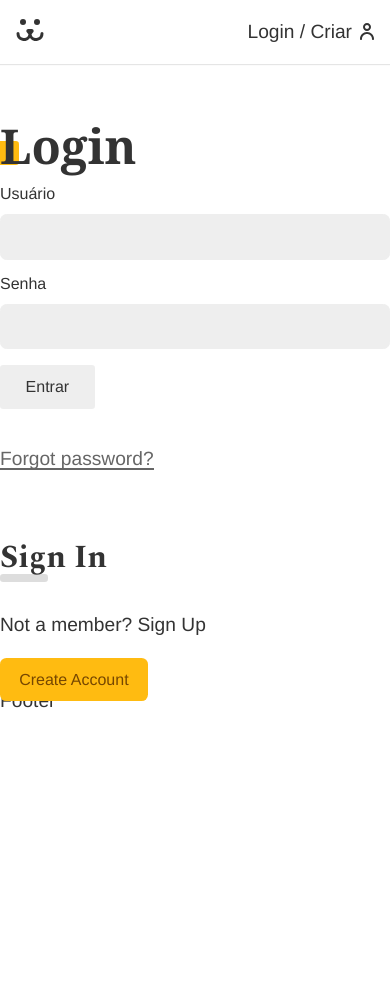
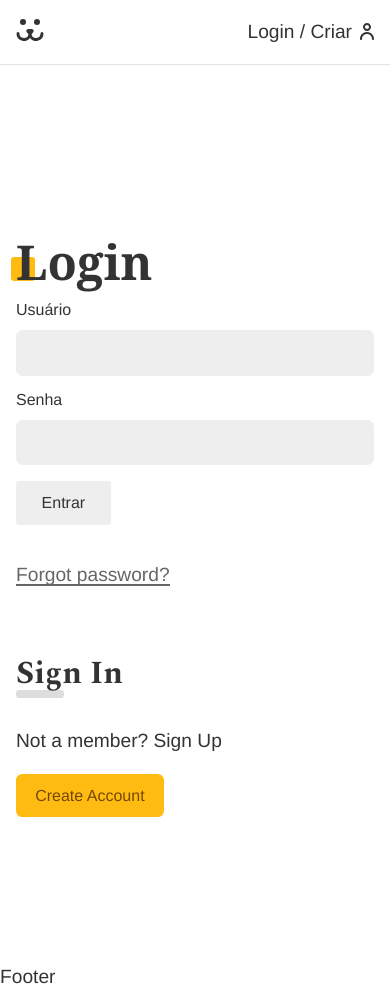
Before and after one commit to priscilamattos/instadog, a React (Create React App) app: page / in a window 390 px wide. Before the commit the page ends 844 px from the top, so only its background shows below. Built offline with nearby package versions, Linux system fonts and the light colour scheme.

Commit message:
Login styles

```diff
--- a/src/components/login/Login.jsx
+++ b/src/components/login/Login.jsx
@@ -1,6 +1,7 @@
 import React from "react";
 import { Navigate, Route, Routes } from "react-router-dom";
 
+import styles from "../../css/Login.module.css";
 import { UserContext } from "../../UserContext";
 import LoginCreate from "./LoginCreate";
 import LoginForgot from "./LoginForgot";
@@ -12,14 +13,16 @@
   console.log("🚀 ~ file: Login.jsx ~ line 12 ~ Login ~ login", login);
   if (login === true) return <Navigate to="/profile" />;
   return (
-    <>
-      <Routes>
-        <Route path="/" element={<LoginForm />} />
-        <Route path="create" element={<LoginCreate />} />
-        <Route path="forgot" element={<LoginForgot />} />
-        <Route path="reset" element={<LoginReset />} />
-      </Routes>
-    </>
+    <section className={styles.login}>
+      <div className={styles.forms}>
+        <Routes>
+          <Route path="/" element={<LoginForm />} />
+          <Route path="criar" element={<LoginCreate />} />
+          <Route path="perdeu" element={<LoginForgot />} />
+          <Route path="resetar" element={<LoginReset />} />
+        </Routes>
+      </div>
+    </section>
   );
 };
 
--- /dev/null
+++ b/src/css/Login.module.css
@@ -0,0 +1,30 @@
+.login {
+    display: grid;
+    grid-template-columns: 1fr 1fr;
+    min-height: 100vh;
+    gap: 2rem;
+  }
+
+  .login::before {
+    display: block;
+    content: '';
+    background: url('../assets/login.jpg') no-repeat center center;
+    background-size: cover;
+  }
+
+  .forms {
+    max-width: 30rem;
+    padding: 1rem;
+  }
+
+  @media (max-width: 40rem) {
+    .login {
+      grid-template-columns: 1fr;
+    }
+    .login::before {
+      display: none;
+    }
+    .forms {
+      max-width: 100%;
+    }
+  }
```
